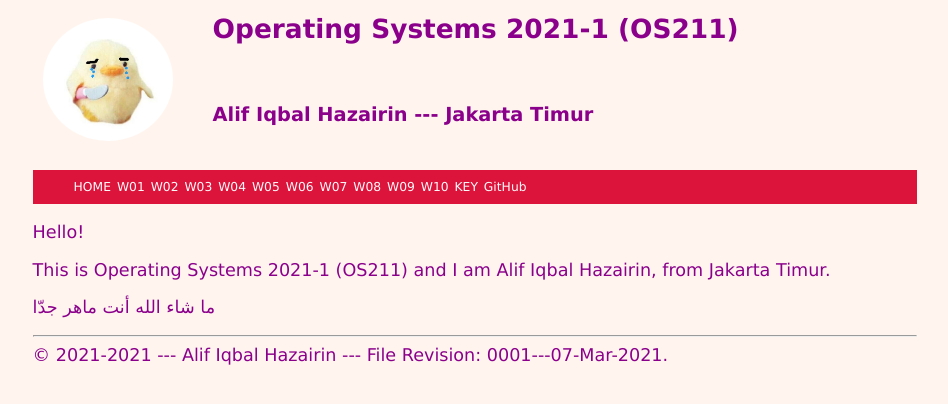
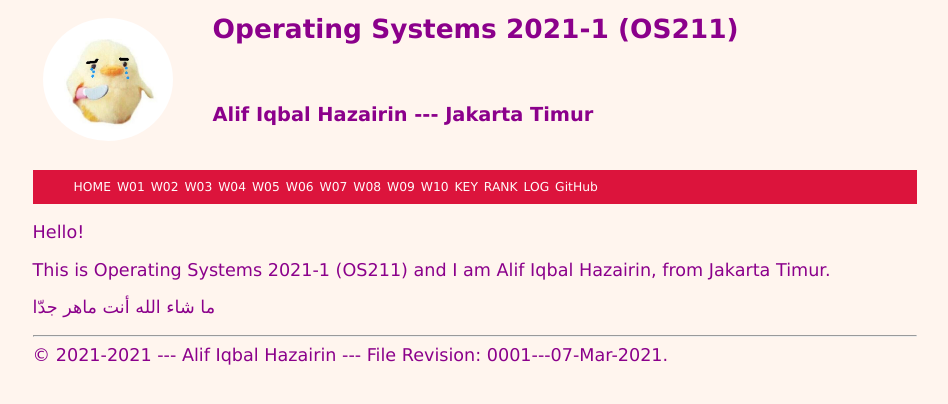
Before and after one commit to AlifHazairin/os211, a Jekyll site: the page built from index.md, in a window 1280 px wide. Shown: the top 404 px of the page, without its empty margins (165-1113 px from the left). Built offline with Jekyll 4.4.1, drawn with Linux system fonts in a browser that asks for light colours.

Commit message:
updated navbar

```diff
--- a/_includes/navbar.html
+++ b/_includes/navbar.html
@@ -1,7 +1,8 @@
-<!-- File _includes/navbar.html           -->
-<!-- (c) 2021 - 2021 VauLSMorg            -->
-<!-- START: Wed 17 Feb 2021 19:48:31 WIB  -->
-<!-- This is a free HTML file             -->
+<!-- File _includes/navbar.html               -->
+<!-- (c) 2021 - 2021 VauLSMorg                -->
+<!-- START: Wed 17 Feb 2021 19:48:31 WIB      -->
+<!-- This version is modified by AlifHazairin -->
+<!-- This is a free HTML file                 -->
 <nav class="navbar">
   <ul>
     <li class='listitem'><a href='{{ site.baseurl }}/'>HOME</a></li>
@@ -16,6 +17,8 @@
     <li class='listitem'><a href='{{ site.baseurl }}/W09/'>W09</a></li>
     <li class='listitem'><a href='{{ site.baseurl }}/W10/'>W10</a></li>
     <li class='listitem'><a href='{{ site.baseurl }}/TXT/mypubkey.txt'>KEY</a></li>
+    <li class='listitem'><a href='{{ site.baseurl }}/TXT/myrank.txt'>RANK</a></li>
+    <li class='listitem'><a href='{{ site.baseurl }}/TXT/mylog.txt'>LOG</a></li>
     <li class='listitem'><a href='{{ site.urlgithub }}'>GitHub</a></li>
   </ul>
 </nav>
```
